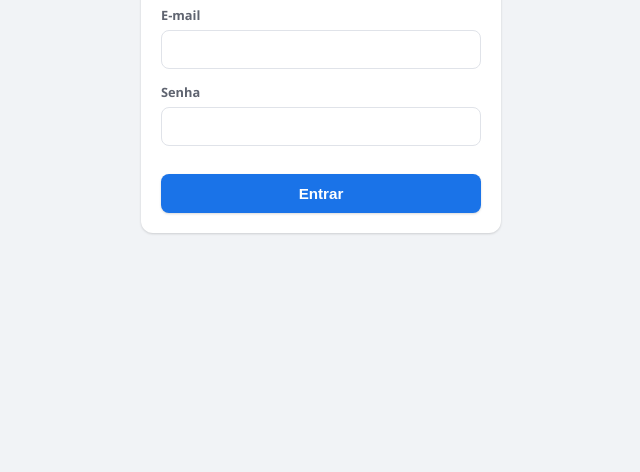
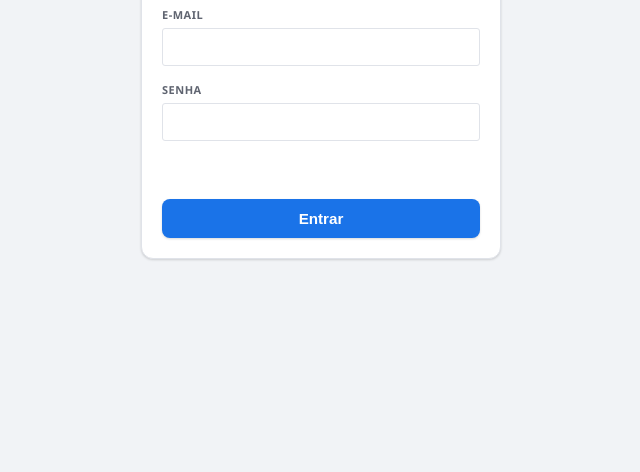
Before and after one commit to tecnologiaminart-hash/pncp-licitacoes, a plain HTML site: page frontend/index.html in a window 1280 px wide. Shown: the part 328-800 px from the top of the page, without its empty margins (319-959 px from the left). Drawn offline with nearby package versions, Linux system fonts and the light colour scheme.

Commit message:
dasdas
dasdas

```diff
--- a/frontend/css/style.css
+++ b/frontend/css/style.css
@@ -63,12 +63,31 @@ body {
   max-width: 360px;
   display: flex;
   flex-direction: column;
-  gap: 14px;
+  gap: 16px;
+  padding: 48px 40px;
+  border-radius: 4px;
+  border: 1px solid var(--cor-borda);
+  box-shadow: none;
+}
+
+.login-card .campo label {
+  font-size: 11px;
+  text-transform: uppercase;
+  letter-spacing: 0.5px;
+}
+
+.login-card .campo input {
+  border-radius: 3px;
+  font-size: 14px;
 }
 
 .login-card__botao {
   width: 100%;
   justify-content: center;
+  padding: 11px;
+  border-radius: 3px;
+  font-size: 14px;
+  margin-top: 8px;
 }
 
 .login-card__logo {
@@ -76,7 +95,14 @@ body {
   width: 100%;
   max-width: 220px;
   height: auto;
-  margin: 0 auto 8px;
+  margin: 0 auto 32px;
+}
+
+#loginErro {
+  flex: none;
+  font-size: 12px;
+  text-align: center;
+  min-height: 18px;
 }
 
 /* ==========================================================================
```
Also changed, not shown: assets/logo-minart-white.png (added), assets/logo-minart.png (added).
